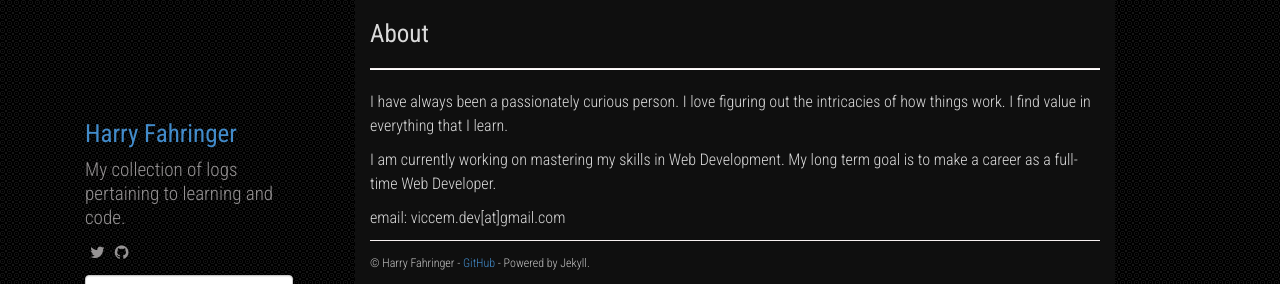
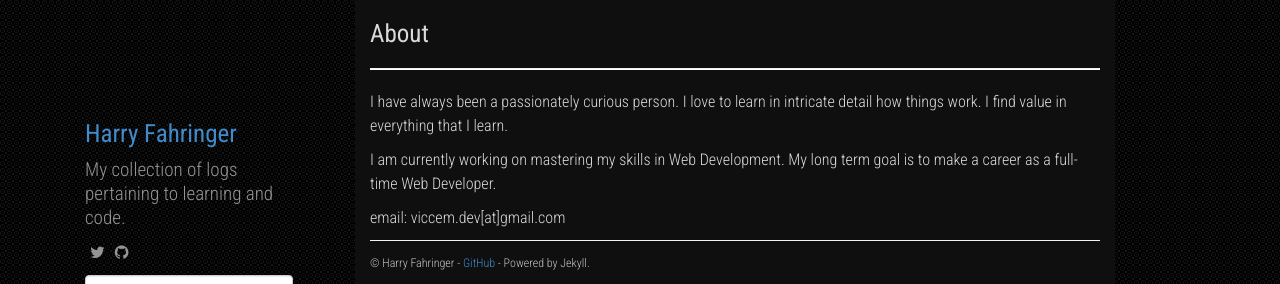
Before and after one commit to harryrf3/harryrf3.github.io, a Jekyll site: the page built from about.md, in a window 1280 px wide. Shown: the top 284 px of the page. Built offline with Jekyll 4.4.1, drawn with Linux system fonts in a browser that asks for light colours; nearby versions of some CDN libraries.

Commit message:
Update language in about me section

```diff
--- a/about.md
+++ b/about.md
@@ -4,7 +4,8 @@ title: About
 permalink: /about/
 ---
 
-I have always been a passionately curious person. I love figuring out the intricacies of how things work. I find value in everything that I learn.
+I have always been a passionately curious person. I love to learn in intricate detail how things work.
+I find value in everything that I learn.
 
 I am currently working on mastering my skills in Web Development. My long term goal is to make a career as a full-time Web Developer.
 
```
